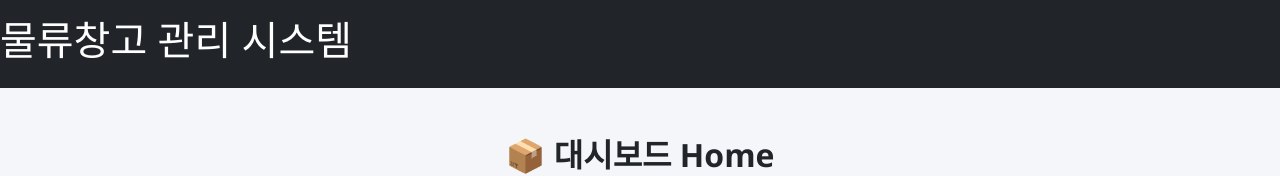
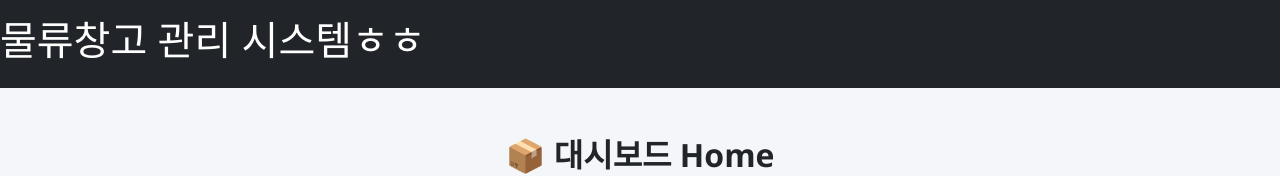
Before and after one commit to mireu930/distribution, a React (Create React App) app in the folder my_app/: page / in a window 1280 px wide. Shown: the top 176 px of the page. Built offline with nearby package versions, Linux system fonts and the light colour scheme.

Commit message:
반영 test

```diff
--- a/my_app/src/layout/topbar.jsx
+++ b/my_app/src/layout/topbar.jsx
@@ -1,7 +1,7 @@
 export default function Topbar() {
     return(
         <header className="bg-dark text-white py-3">
-        <h1>물류창고 관리 시스템</h1>
+        <h1>물류창고 관리 시스템ㅎㅎ</h1>
       </header>
     )
 }
```
